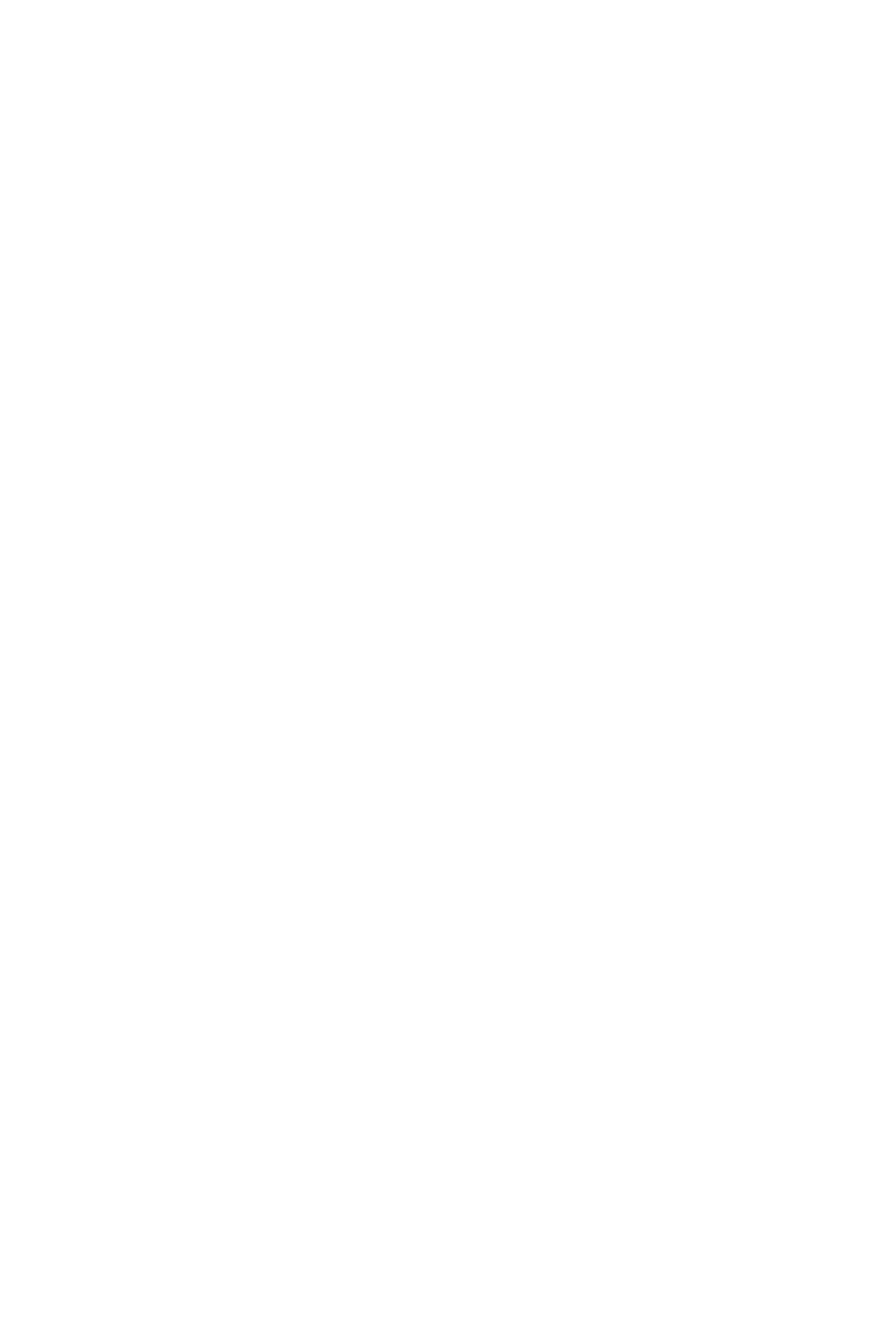
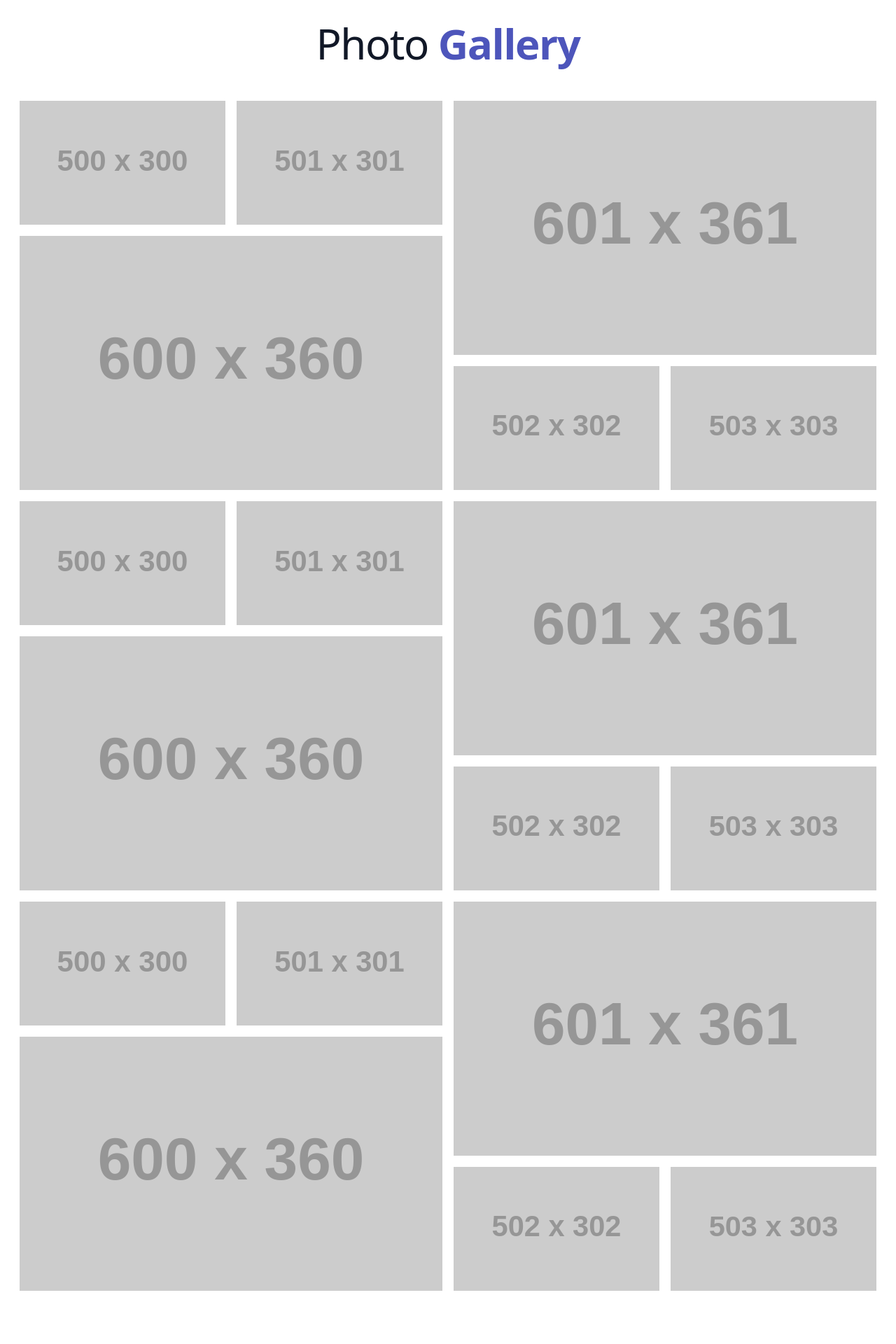
Before and after one commit to adityyaa-10/clone-site, a React (Vite) app: page /gallery in a window 1280 px wide. Before the commit this address had no page. Shown: the part 140-2060 px from the top of the page at 70% size. Before the commit the page ends 800 px from the top, so only its background shows below. Built offline with nearby package versions, Linux system fonts and the light colour scheme.

Commit message:
Photo Gallery Page

```diff
--- a/src/App.jsx
+++ b/src/App.jsx
@@ -1,5 +1,6 @@
 import React from 'react'
 import Home from './components/Home';
+import Gallery from './components/Gallery';
 import About from './components/About';
 import { BrowserRouter, Routes, Route } from "react-router-dom";
 
@@ -11,6 +12,9 @@ const App = () => (
     <Routes>
       <Route path="/about" element={<About />}></Route>
     </Routes>
+    <Routes>
+      <Route path="/gallery" element={<Gallery />}></Route>
+    </Routes>
   </BrowserRouter>
 );
 
--- /dev/null
+++ b/src/components/Gallery.jsx
@@ -0,0 +1,94 @@
+import React from 'react'
+import Footer from './Footer'
+import NavBar from './Navbar'
+import styles from '../index.css?inline'
+
+const Gallery = () => {
+    return (
+        <div>
+            <NavBar />
+            <section class="text-gray-600 body-font">
+                <div class="container px-5 py-12 mx-auto flex flex-wrap">
+                    <div class="flex w-full mb-11 flex-wrap">
+                        <h1 className="max-w-2xl mx-auto  text-4xl font-medium tracking-tight leading-none md:text-5xl xl:text-6xl text-gray-900 ">Photo<span className='text-[#4d55bb] font-extrabold'> Gallery</span></h1>
+                    </div>
+                    <div class="flex flex-wrap ">
+                        <div class="flex flex-wrap w-1/2">
+                            <div class="md:p-2 p-1 w-1/2">
+                                <img alt="gallery" class="w-full object-cover h-full object-center block hvrgrow " src="https://dummyimage.com/500x300" />
+                            </div>
+                            <div class="md:p-2 p-1 w-1/2">
+                                <img alt="gallery" class="w-full object-cover h-full object-center block hvrgrow" src="https://dummyimage.com/501x301" />
+                            </div>
+                            <div class="md:p-2 p-1 w-full">
+                                <img alt="gallery" class="w-full h-full object-cover object-center block hvrgrow" src="https://dummyimage.com/600x360" />
+                            </div>
+                        </div>
+                        <div class="flex flex-wrap w-1/2">
+                            <div class="md:p-2 p-1 w-full">
+                                <img alt="gallery" class="w-full h-full object-cover object-center block hvrgrow" src="https://dummyimage.com/601x361" />
+                            </div>
+                            <div class="md:p-2 p-1 w-1/2">
+                                <img alt="gallery" class="w-full object-cover h-full object-center block hvrgrow" src="https://dummyimage.com/502x302" />
+                            </div>
+                            <div class="md:p-2 p-1 w-1/2">
+                                <img alt="gallery" class="w-full object-cover h-full object-center block hvrgrow" src="https://dummyimage.com/503x303" />
+                            </div>
+                        </div>
+                    </div>
+                    <div class="flex flex-wrap ">
+                        <div class="flex flex-wrap w-1/2">
+                            <div class="md:p-2 p-1 w-1/2">
+                                <img alt="gallery" class="w-full object-cover h-full object-center block hvrgrow" src="https://dummyimage.com/500x300" />
+                            </div>
+                            <div class="md:p-2 p-1 w-1/2">
+                                <img alt="gallery" class="w-full object-cover h-full object-center block hvrgrow" src="https://dummyimage.com/501x301" />
+                            </div>
+                            <div class="md:p-2 p-1 w-full">
+                                <img alt="gallery" class="w-full h-full object-cover object-center block hvrgrow" src="https://dummyimage.com/600x360" />
+                            </div>
+                        </div>
+                        <div class="flex flex-wrap w-1/2">
+                            <div class="md:p-2 p-1 w-full">
+                                <img alt="gallery" class="w-full h-full object-cover object-center block hvrgrow" src="https://dummyimage.com/601x361" />
+                            </div>
+                            <div class="md:p-2 p-1 w-1/2">
+                                <img alt="gallery" class="w-full object-cover h-full object-center block hvrgrow" src="https://dummyimage.com/502x302" />
+                            </div>
+                            <div class="md:p-2 p-1 w-1/2">
+                                <img alt="gallery" class="w-full object-cover h-full object-center block hvrgrow" src="https://dummyimage.com/503x303" />
+                            </div>
+                        </div>
+                    </div>
+                    <div class="flex flex-wrap ">
+                        <div class="flex flex-wrap w-1/2">
+                            <div class="md:p-2 p-1 w-1/2">
+                                <img alt="gallery" class="w-full object-cover h-full object-center block hvrgrow" src="https://dummyimage.com/500x300" />
+                            </div>
+                            <div class="md:p-2 p-1 w-1/2">
+                                <img alt="gallery" class="w-full object-cover h-full object-center block hvrgrow" src="https://dummyimage.com/501x301" />
+                            </div>
+                            <div class="md:p-2 p-1 w-full">
+                                <img alt="gallery" class="w-full h-full object-cover object-center block hvrgrow" src="https://dummyimage.com/600x360" />
+                            </div>
+                        </div>
+                        <div class="flex flex-wrap w-1/2">
+                            <div class="md:p-2 p-1 w-full">
+                                <img alt="gallery" class="w-full h-full object-cover object-center block hvrgrow" src="https://dummyimage.com/601x361" />
+                            </div>
+                            <div class="md:p-2 p-1 w-1/2">
+                                <img alt="gallery" class="w-full object-cover h-full object-center block hvrgrow" src="https://dummyimage.com/502x302" />
+                            </div>
+                            <div class="md:p-2 p-1 w-1/2">
+                                <img alt="gallery" class="w-full object-cover h-full object-center block hvrgrow" src="https://dummyimage.com/503x303" />
+                            </div>
+                        </div>
+                    </div>
+                </div>
+            </section>
+            <Footer />
+        </div>
+    )
+}
+
+export default Gallery
--- a/src/components/Navbar.jsx
+++ b/src/components/Navbar.jsx
@@ -5,7 +5,7 @@ import { ChevronDownIcon } from '@heroicons/react/20/solid'
 import styles from '../index.css?inline'
 import logo from '../assets/logo.jpg'
 
-import {Link} from "react-router-dom"
+import { Link } from "react-router-dom"
 function classNames(...classes) {
     return classes.filter(Boolean).join(' ')
 }
@@ -109,7 +109,7 @@ export default function NavBar() {
                                                     <div className="hvr-wobble-horizontal cursor-pointer">
                                                         <div className="grid grid-cols-2">
                                                             <svg className="hidden md:flex w-10 ml-3 mt-3" viewBox="0 0 64 64" xmlns="http://www.w3.org/2000/svg"><g id="BULB"><path d="m52.39 20.67a20.58 20.58 0 0 0 -19.39-19.4 20.43 20.43 0 0 0 -21.42 20.4 20.25 20.25 0 0 0 6.29 14.73 12.33 12.33 0 0 1 3.74 8.88 4.63 4.63 0 0 0 3.89 4.56v2.71h-1a.75.75 0 1 0 0 1.5h1v.74a3.39 3.39 0 0 0 2.65 3.31v.8a3.85 3.85 0 1 0 7.69 0v-.8a3.4 3.4 0 0 0 2.65-3.31v-.74h1.37a.75.75 0 0 0 0-1.5h-1.37v-2.71a4.63 4.63 0 0 0 3.89-4.56 12 12 0 0 1 3.62-8.77 20.42 20.42 0 0 0 6.39-15.84zm-18 38.23a2.35 2.35 0 1 1 -4.69 0v-.71h4.69zm2.61-4.11a1.9 1.9 0 0 1 -1.9 1.9h-6.2a1.9 1.9 0 0 1 -1.9-1.9v-.74h10zm-10-2.24v-2.63h10v2.63zm18-17.13a13.58 13.58 0 0 0 -4.1 9.86 3.15 3.15 0 0 1 -3.14 3.14h-11.51a3.15 3.15 0 0 1 -3.14-3.15 13.83 13.83 0 0 0 -4.2-10 18.93 18.93 0 0 1 .09-27.27 18.76 18.76 0 0 1 13-5.25h1a18.92 18.92 0 0 1 12 32.67z" /><path d="m32 26.43a.75.75 0 0 0 0 1.5.75.75 0 0 0 0-1.5z" /><path d="m23.36 19.2a.75.75 0 0 0 0 1.06.78.78 0 0 0 .51.2.74.74 0 0 0 .55-.24 10.24 10.24 0 0 1 15.08 0 .75.75 0 1 0 1.1-1 11.74 11.74 0 0 0 -17.28 0z" /><path d="m32 20.92a6.26 6.26 0 0 0 -4.6 2 .75.75 0 0 0 .05 1.08.75.75 0 0 0 1.06 0 4.77 4.77 0 0 1 7 0 .74.74 0 0 0 1.06 0 .75.75 0 0 0 .05-1.06 6.25 6.25 0 0 0 -4.62-2.02z" /><path d="m32 8.07a13.6 13.6 0 1 0 13.6 13.6 13.61 13.61 0 0 0 -13.6-13.6zm0 25.69a12.1 12.1 0 1 1 12.1-12.09 12.1 12.1 0 0 1 -12.1 12.09z" /></g> </svg>
-                                                            <a href="" className="ml-2 md:-ml-[60%] -mt-3 md:mt-3 text-[#4d55bb] font-medium font-sans md:text-2xl">Gallery</a>
+                                                            <Link to="/gallery" className="ml-2 md:-ml-[60%] -mt-3 md:mt-3 text-[#4d55bb] font-medium font-sans md:text-2xl">Gallery</Link>
                                                         </div>
                                                         <p
 
```
